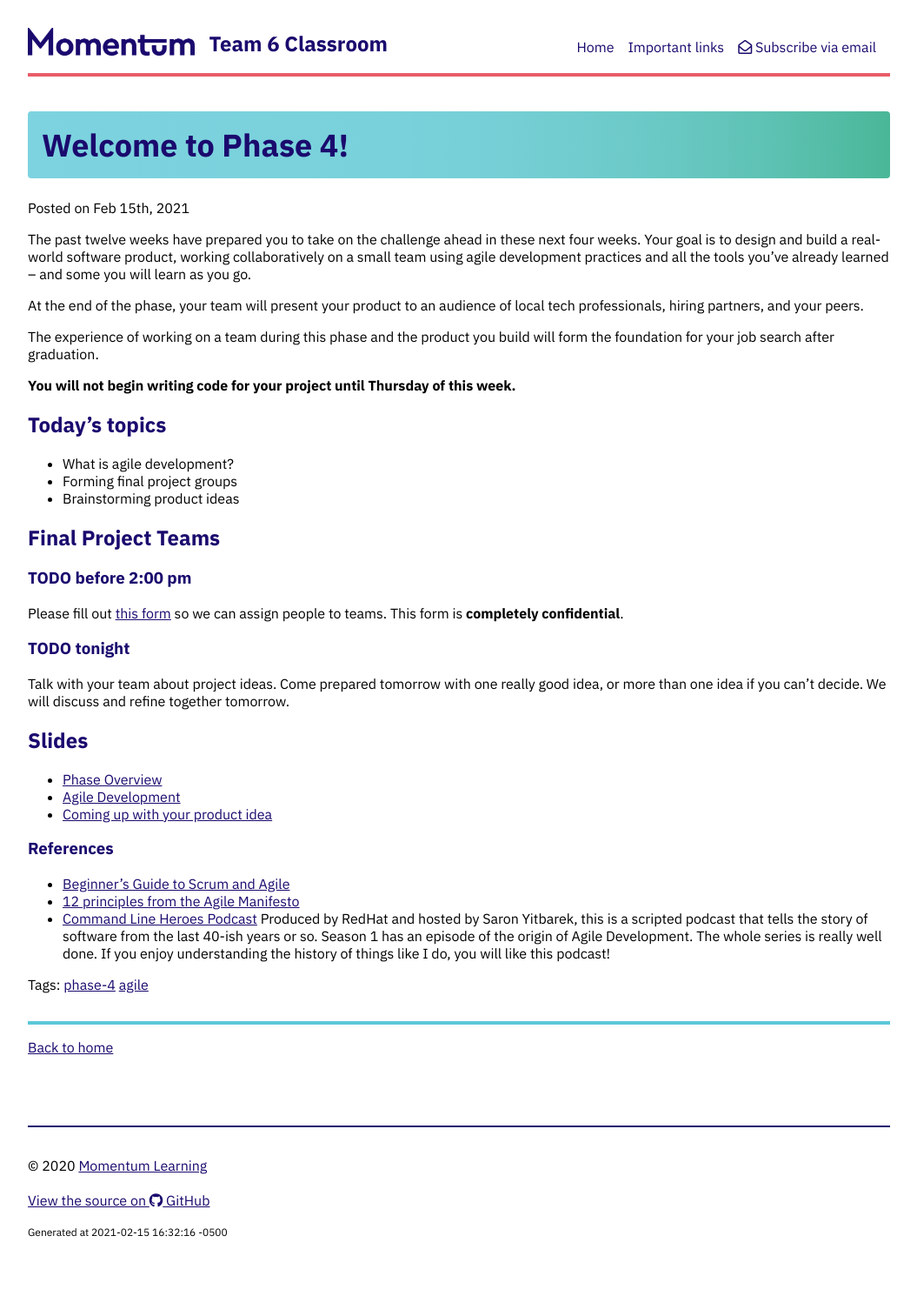
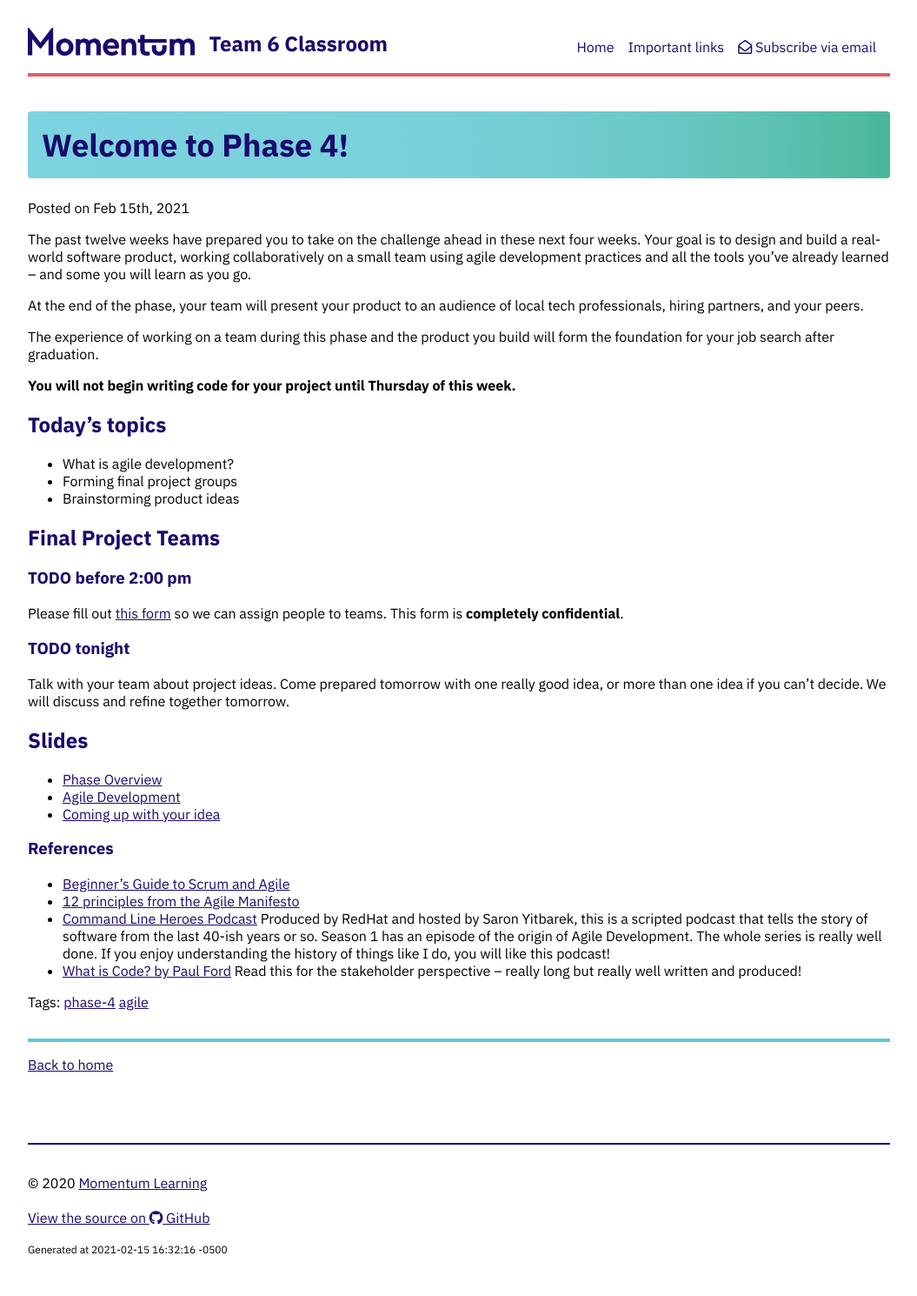
Before and after one commit to momentum-team-6/momentum-team-6.github.io, a Jekyll site: the page built from _posts/2021-02-15-welcome-phase-4.md, in a window 1280 px wide. Shown: the whole page at 87% size, without its empty margins (112-1167 px from the left). Built offline with Jekyll 4.4.1, drawn with Linux system fonts in a browser that asks for light colours; nearby versions of some CDN libraries.

Commit message:
Update links

```diff
--- a/_posts/2021-02-15-welcome-phase-4.md
+++ b/_posts/2021-02-15-welcome-phase-4.md
@@ -30,12 +30,13 @@ Talk with your team about project ideas. Come prepared tomorrow with one really
 
 ## Slides
 
-- [Phase Overview](https://drive.google.com/file/d/14y0MVG1eXjvD15AkP8ISQROeT_atxPIP/view?usp=sharing)
+- [Phase Overview](https://drive.google.com/file/d/1R7z02t8EXOlFgAkOVDYI4_ZrBEI3Dh_R/view?usp=sharing)
 - [Agile Development](https://drive.google.com/file/d/11FdKfcBitBjs7R6Tqkug7oTn9NWdCltQ/view?usp=sharing)
-- [Coming up with your product idea](https://drive.google.com/file/d/1vLEOotRpy3s_scOP6hLOwntxkzZp__on/view?usp=sharing)
+- [Coming up with your idea](https://drive.google.com/file/d/1vLEOotRpy3s_scOP6hLOwntxkzZp__on/view?usp=sharing)
 
 ### References
 
 - [Beginner's Guide to Scrum and Agile](https://blog.trello.com/beginners-guide-scrum-and-agile-project-management)
 - [12 principles from the Agile Manifesto](https://www.agilealliance.org/agile101/12-principles-behind-the-agile-manifesto/)
 - [Command Line Heroes Podcast](https://www.redhat.com/en/command-line-heroes) Produced by RedHat and hosted by Saron Yitbarek, this is a scripted podcast that tells the story of software from the last 40-ish years or so. Season 1 has an episode of the origin of Agile Development. The whole series is really well done. If you enjoy understanding the history of things like I do, you will like this podcast!
+- [What is Code? by Paul Ford](https://www.bloomberg.com/graphics/2015-paul-ford-what-is-code/) Read this for the stakeholder perspective -- really long but really well written and produced!
```
